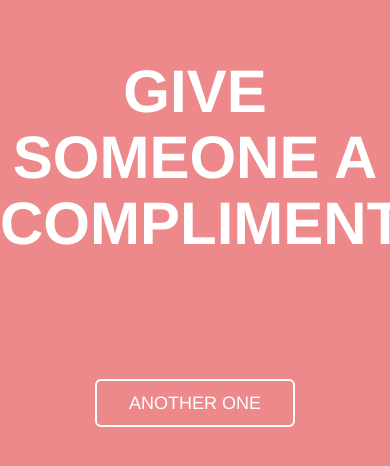
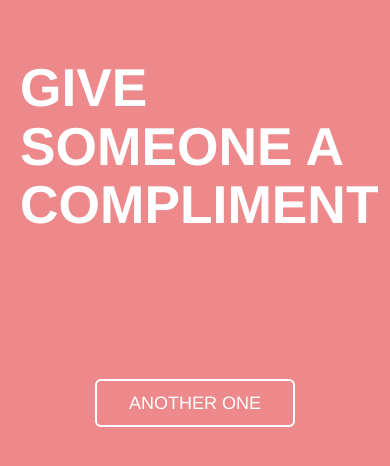
Before and after one commit to cleestofuh/Kinder, a PHP site: page /challenge.html in a window 390 px wide. Shown: the part 60-526 px from the top of the page. Run offline with PHP 8.4, Linux system fonts and the light colour scheme.

Commit message:
text align challenges

```diff
--- a/css/style.css
+++ b/css/style.css
@@ -135,7 +135,9 @@ p {
     height: 300px;
   }
   #challengetext {
-    font-size: 45pt;
+    font-size: 40pt;
+    text-align: left;
+    margin: 20px;
   }
 
 }
```
